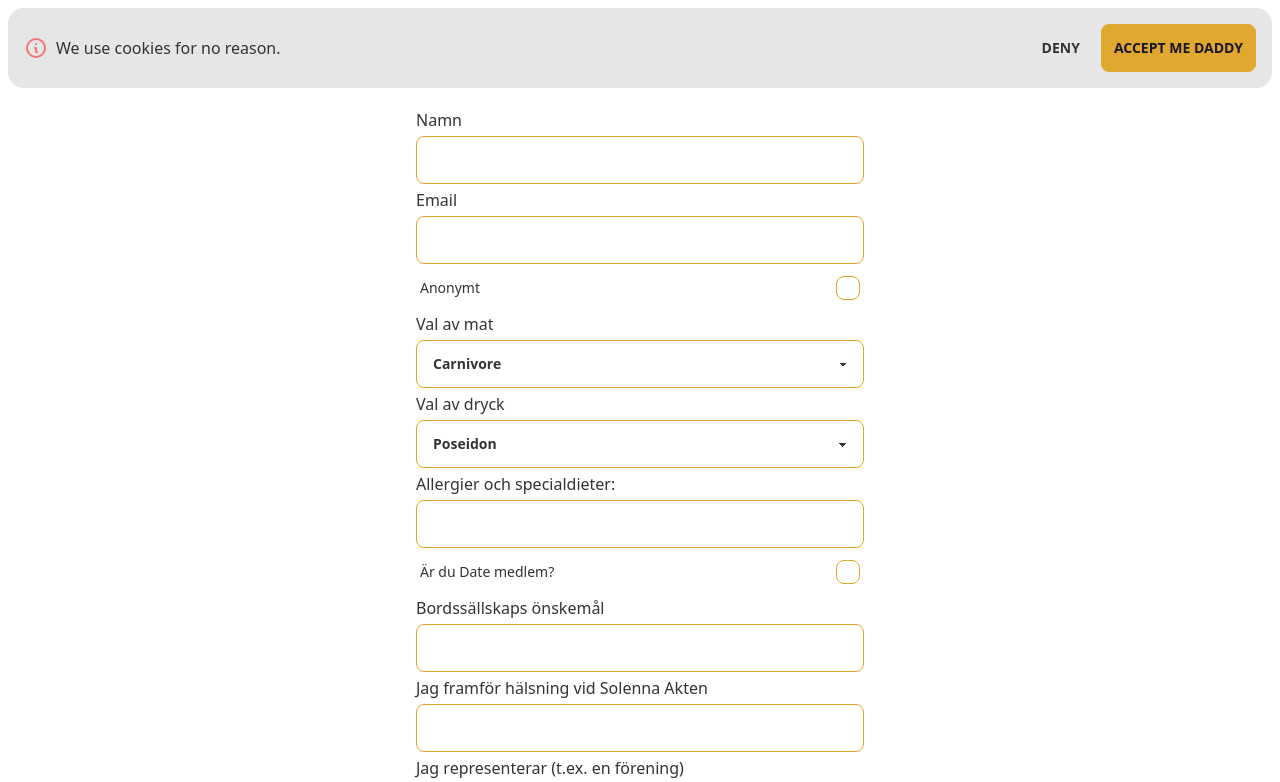
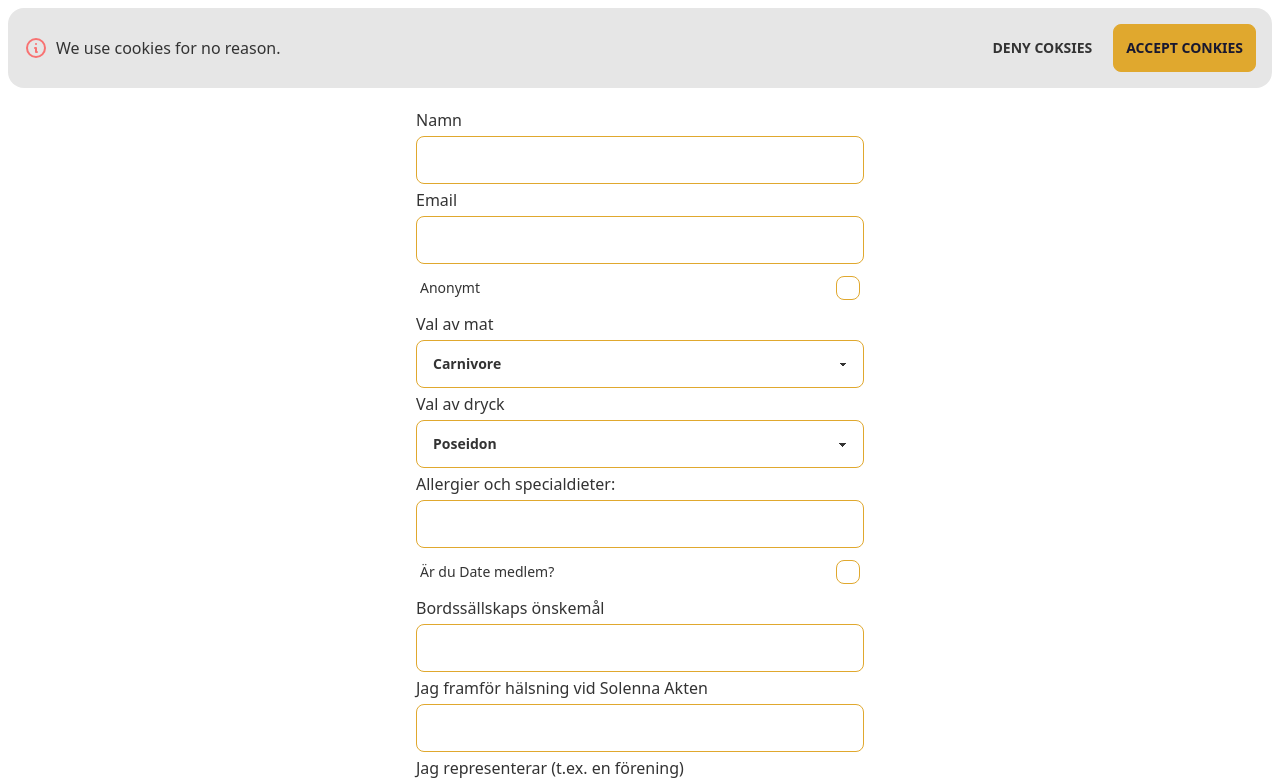
Before and after one commit to JaNord/shitty-form, a React (Vite) app: page / in a window 1280 px wide. Shown: the top 782 px of the page. Built offline with nearby package versions, Linux system fonts and the light colour scheme.

Commit message:
Tweak cookie header

```diff
--- a/src/components/cookie-header.tsx
+++ b/src/components/cookie-header.tsx
@@ -22,11 +22,11 @@ export const CookieHeader = () => {
         <span>We use cookies for no reason.</span>
       </div>
       <div className="flex-none h-full">
-        <button className="btn btn-sm btn-ghost h-full" onClick={() => setCount(count + 1)}>
-          Deny
+        <button className="btn btn-sm btn-ghost h-full" onClick={() => setCount(count + 5)}>
+          Deny Coksies
         </button>
         <button className="btn btn-sm btn-primary h-full" onClick={() => setCount(count > 1 ? count - 1 : 1)}>
-          Accept me Daddy
+          Accept Conkies
         </button>
       </div>
     </div>
```
